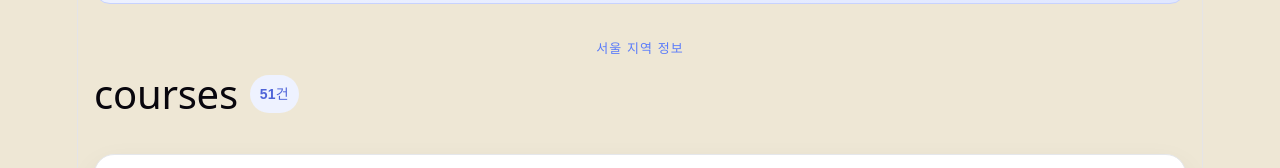
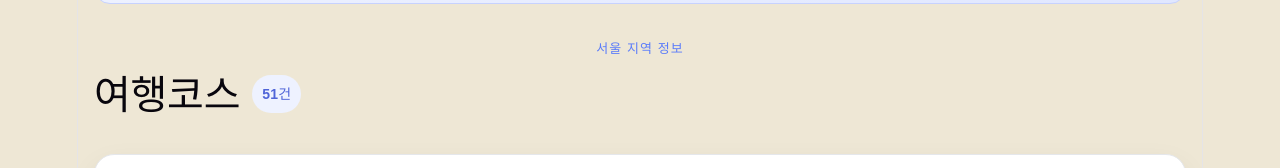
Before and after one commit to hy072199/sc_team4, a Vue app: page /explore/courses in a window 1280 px wide. Shown: the part 216-384 px from the top of the page. Built offline with nearby package versions, Linux system fonts and the light colour scheme; a web font is replaced by a local one.

Commit message:
카테고리명 한글

```diff
--- a/src/views/BoardListView.vue
+++ b/src/views/BoardListView.vue
@@ -8,6 +8,40 @@ import DistrictChart from '@/components/chart/DistrictChart.vue'
 
 const route = useRoute()
 const { getByCategory } = useRegionData()
+
+const categoryLabels = {
+  tourism: '관광지',
+  culture: '문화시설',
+  restaurant: '음식점',
+  shopping: '쇼핑',
+
+  leisure: '레포츠',
+  leports: '레포츠',
+
+  accommodation: '숙박',
+  lodging: '숙박',
+  stay: '숙박',
+
+  course: '여행코스',
+  courses: '여행코스',
+  travelcourse: '여행코스',
+  'travel-course': '여행코스',
+  travelCourse: '여행코스',
+
+  festival: '축제·공연·행사',
+  festivals: '축제·공연·행사',
+  event: '축제·공연·행사',
+  performance: '축제·공연·행사',
+  festivalEvent: '축제·공연·행사',
+  'festival-event': '축제·공연·행사',
+  'festival-performance-event': '축제·공연·행사',
+}
+
+console.log('현재 카테고리 값:', route.params.category)
+
+const categoryLabel = computed(() => {
+  return categoryLabels[route.params.category] ?? route.params.category
+})
 
 // 현재 카테고리에 해당하는 전체 장소 목록
 const items = computed(() => getByCategory(route.params.category))
@@ -90,7 +124,7 @@ const mapItems = computed(() => {
       </p>
 
       <div class="title-row">
-        <h2>{{ route.params.category }}</h2>
+        <h2>{{ categoryLabel }}</h2>
 
         <span class="item-count">
           {{ items.length }}건
```
